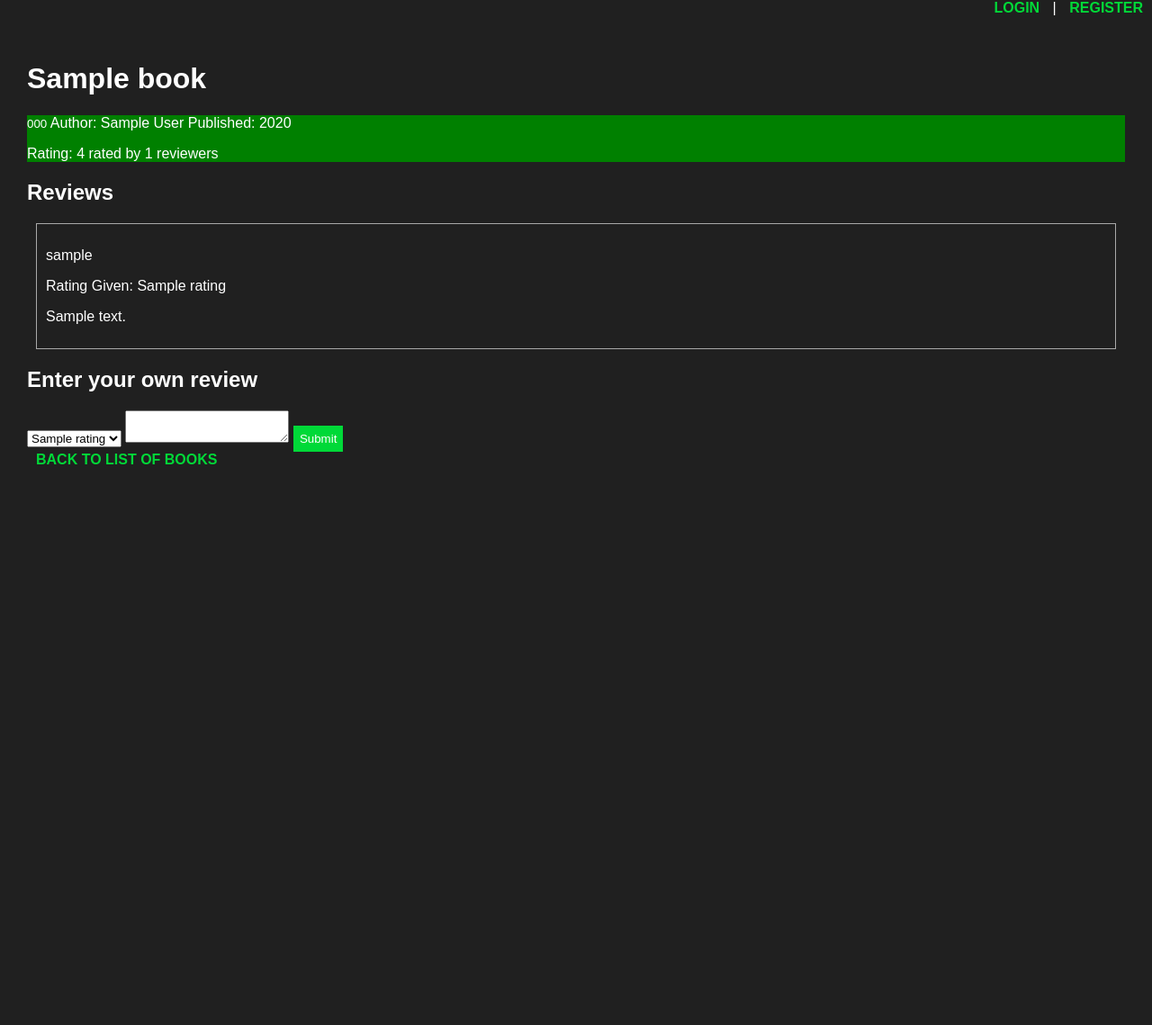
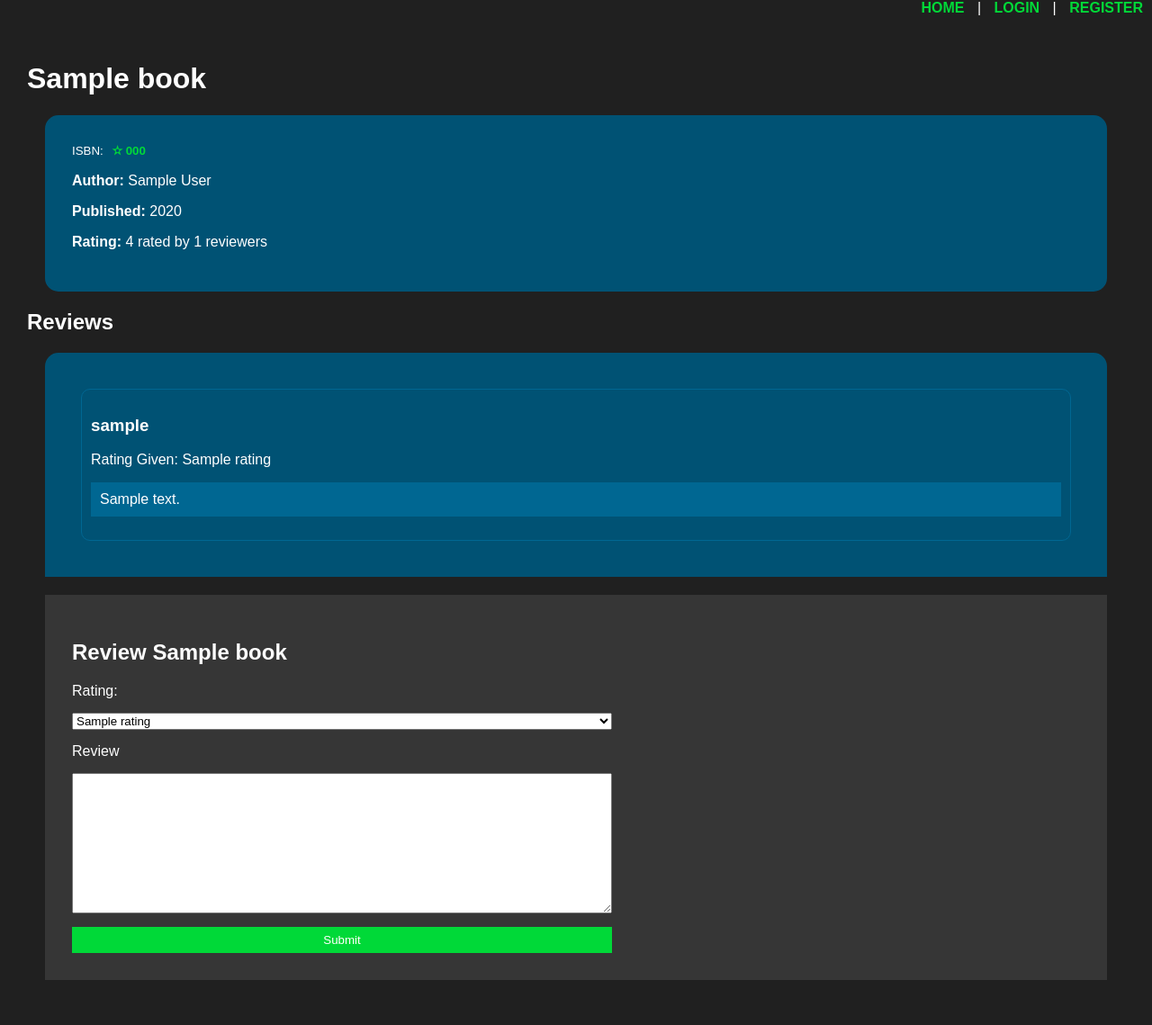
Before and after one commit to PepperAddict/python-web, a Flask app: template templates/book.html in a window 1280 px wide. Shown: the whole page at 90% size. Before the commit the page ends 516 px from the top, so only its background shows below. Run offline with Flask 2, Linux system fonts and the light colour scheme; the template is opened without the code that fills it: most values are stand-ins (such as "Sample title", 1, 10 or a date in 2020).

Commit message:
finished styling

```diff
--- a/static/style.css
+++ b/static/style.css
@@ -43,6 +43,7 @@ button {
   background: #00d938;
   border: 1px solid #00d938;
   color: white;
+  cursor: pointer;
 }
 input {
   padding: 5px;
@@ -97,17 +98,48 @@ input {
 
 /* book description */
 
+
 .book-container {
   width: 100%;
   box-sizing: border-box;
   padding: 30px;
 }
 .book-description {
-  background: green;
+  background: #005274;
+  padding: 30px;
+  border-radius: 15px;
+  margin: 20px;
+}
+.book-reviews {
+  background: #005274;
+  padding: 30px;
+  border-radius: 15px 15px 0 0;
+  margin: 20px;
 }
 
 .book-review {
   padding: 10px;
   margin: 10px;
-  border: 1px solid darkgray;
+  border: 1px solid #006792;
+  border-radius: 10px;
 }
+
+.book-textarea {
+  margin: 20px;
+  background: #363636;
+  padding: 30px;
+}
+
+.book-form {
+  display: grid;
+  grid-row-gap: 15px;
+  max-width: 600px;
+}
+
+.book-form textarea {
+  height: 150px;
+}
+.quote {
+  background: #006792;
+  padding: 10px;
+}
--- a/templates/book.html
+++ b/templates/book.html
@@ -10,45 +10,47 @@ Book: {{book.title}} by {{book.author}}
 <div class="book-container">
 
   <h1>{{book.title}}</h1>
-
   <div class="book-description">
-    <small>{{book.isbn}}</small>
-    Author: {{book.author}}
-    Published: {{book.year}}
-    <p>Rating: {{review.books[0].average_rating}} rated by {{review.books[0].reviews_count}} reviewers</p>
+    <small>ISBN:<a href="/api/{{book.isbn}}">✫ {{book.isbn}}</a></small>
+    <p><b>Author: </b>{{book.author}}</p>
+    <p><b>Published:</b> {{book.year}}</p>
+    <p><b>Rating: </b>{{review.books[0].average_rating}} rated by {{review.books[0].reviews_count}} reviewers</p>
 
   </div>
 
   {% if userReview %}
+  <h2> Reviews </h2>
   <div class="book-reviews">
 
-    <h2> Reviews </h2>
     {% for rev in userReview %}
     <div class="book-review">
 
-      <p>{{rev.username}}</p>
+      <p>
+        <h3>{{rev.username}}</h3>
+      </p>
       <p>Rating Given: {{rev.rating}}</p>
-      <p>{{rev.review}}</p>
+      <p class="quote">{{rev.review}}</p>
     </div>
     {% endfor %}
 
   </div>
   {% endif %}
 
-
+  <div class="book-textarea">
     {% if user is not none %}
-
     {% if commented %}
-  <p> you have already submitted a comment</p>
+    <p> You have already submitted a comment</p>
     {% else %}
-  <form action="/book/{{book.isbn}}" method="post">
-    <h2>Enter your own review</h2>
-    <select name="rating" value="5">
+    <h2>Review {{book.title}}</h2>
+    <form action="/book/{{book.isbn}}" method="post" class="book-form">
+      <label for="rating">Rating: </label>
+      <select id="rating" name="rating" value="5">
         {% for o in rating %}
         <option value="{{o}}">{{o}}</option>
         {% endfor %}
       </select>
-    <textarea name="review"> </textarea>
+      <label for="review">Review</label>
+      <textarea id="review" name="review"> </textarea>
       <button>Submit</button>
     </form>
     {% endif %}
@@ -56,9 +58,8 @@ Book: {{book.title}} by {{book.author}}
     {% else %}
     <p>You need to login to comment </p>
     {% endif %}
+  </div>
 
-
-  <a href="{{ url_for('index')}}">Back to list of books</a>
 </div>
 
 {% endblock %}
--- a/templates/header.html
+++ b/templates/header.html
@@ -2,13 +2,13 @@
 {% macro header(user) %}
 <header>
     {% if user %}
-    {{user}}
+    <a href="{{ url_for('index')}}">Home</a> | {{user}}
     <form action="{{url_for('logout')}}" method="post">
       <button>Logout</button>
     </form>
     {% else %}
     <nav>
-    <a href="{{ url_for('login')}}">Login</a> | <a href="{{ url_for('regi')}}">Register</a>
+        <a href="{{ url_for('index')}}">Home</a> | <a href="{{ url_for('login')}}">Login</a> | <a href="{{ url_for('regi')}}">Register</a>
     </nav>
 
     {% endif %}
```
Also changed, not shown: templates/index.html (+4 -4 lines). Lines whose indentation alone changed are shown as unchanged.
